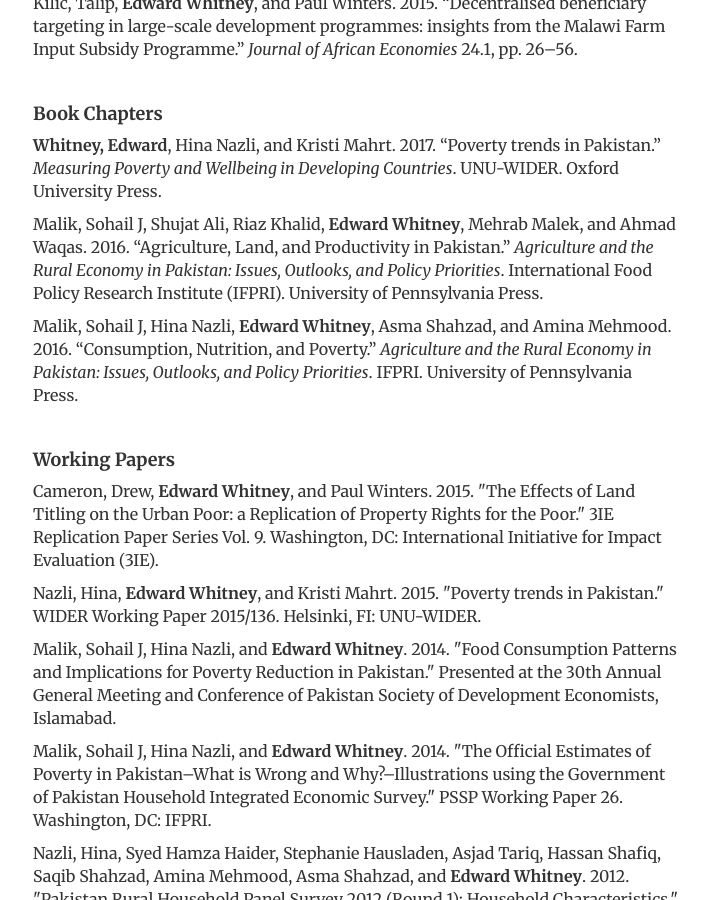
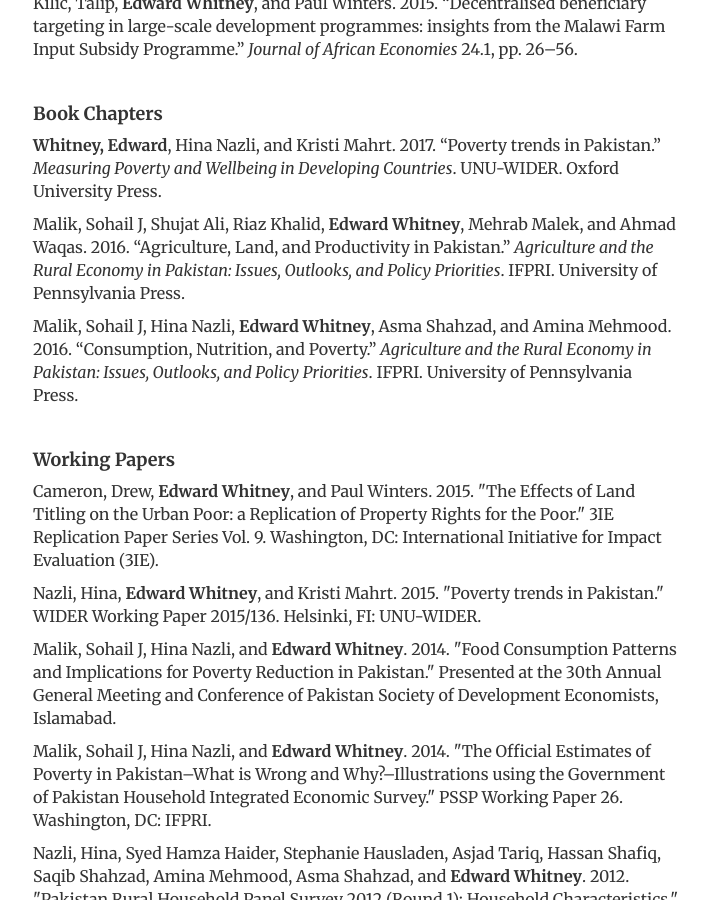
Before and after one commit to edwardmw/edwardmwhitney, a Jekyll site: the page built from cv/index.html, in a window 1280 px wide and 900 px high, scrolled down 930 px. Shown: the whole window, without its empty margins (283-991 px from the left). Built offline with Jekyll 4.4.1, drawn with Linux system fonts in a browser that asks for light colours.

Commit message:
commit3.6

```diff
--- a/cv/index.html
+++ b/cv/index.html
@@ -55,7 +55,7 @@
 
 				<p><b>Whitney, Edward</b>, Hina Nazli, and Kristi Mahrt. 2017. “Poverty trends in Pakistan.” <i>Measuring Poverty and Wellbeing in Developing Countries</i>. UNU-WIDER. Oxford University Press.</p>
 
-				<p>Malik, Sohail J, Shujat Ali, Riaz Khalid, <b>Edward Whitney</b>, Mehrab Malek, and Ahmad Waqas. 2016. “Agriculture, Land, and Productivity in Pakistan.” <i>Agriculture and the Rural Economy in Pakistan: Issues, Outlooks, and Policy Priorities</i>. International Food Policy Research Institute (IFPRI). University of Pennsylvania Press.</p>
+				<p>Malik, Sohail J, Shujat Ali, Riaz Khalid, <b>Edward Whitney</b>, Mehrab Malek, and Ahmad Waqas. 2016. “Agriculture, Land, and Productivity in Pakistan.” <i>Agriculture and the Rural Economy in Pakistan: Issues, Outlooks, and Policy Priorities</i>. IFPRI. University of Pennsylvania Press.</p>
 
 				<p>Malik, Sohail J, Hina Nazli, <b>Edward Whitney</b>, Asma Shahzad, and Amina Mehmood. 2016. “Consumption, Nutrition, and Poverty.” <i>Agriculture and the Rural Economy in Pakistan: Issues, Outlooks, and Policy Priorities</i>. IFPRI. University of Pennsylvania Press.</p>
 
```
Also changed, not shown: 1 other file.
